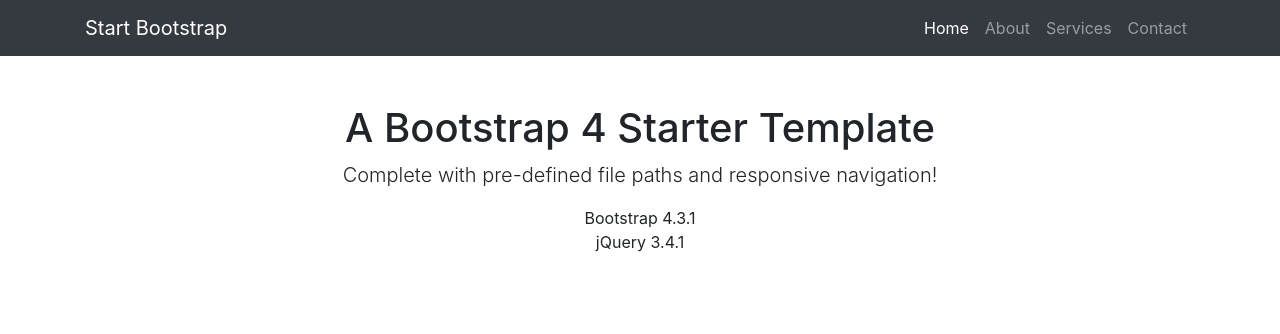
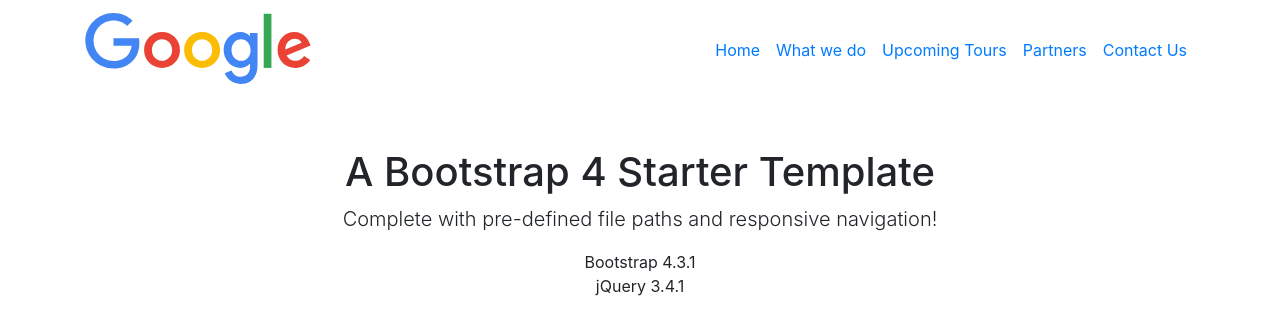
Before and after one commit to mattyjneal87/travel-management-company, a website: page index.html in a window 1280 px wide. Drawn offline with Linux system fonts and the light colour scheme.

Commit message:
created some stuff

```diff
--- /dev/null
+++ b/css/style.css
@@ -0,0 +1,3 @@
+.navbar-brand img {
+  width: 228px;
+}
--- a/index.html
+++ b/index.html
@@ -5,40 +5,45 @@
 
   <meta charset="utf-8">
   <meta name="viewport" content="width=device-width, initial-scale=1, shrink-to-fit=no">
-  <meta name="description" content="">
-  <meta name="author" content="">
+  <meta name="description" content="A website to play with Bootstrap a little bit.">
+  <meta name="author" content="Matthew Neal">
+  <link href="https://fonts.googleapis.com/css?family=Open+Sans:400,400i,600,700&display=swap" rel="stylesheet">
 
-  <title>Bare - Start Bootstrap Template</title>
+  <title>Google - Premier Conference and Incentive Travel Company</title>
 
   <!-- Bootstrap core CSS -->
-  <link href="vendor/bootstrap/css/bootstrap.min.css" rel="stylesheet">
+  <link href="vendor/bootstrap/css/bootstrap.css" rel="stylesheet">
+
+  <!-- Bootstrap Overrides -->
+  <link href="css/style.css" rel="stylesheet"
 
 </head>
 
 <body>
 
   <!-- Navigation -->
-  <nav class="navbar navbar-expand-lg navbar-dark bg-dark static-top">
+  <nav class="navbar navbar-expand-lg static-top">
     <div class="container">
-      <a class="navbar-brand" href="#">Start Bootstrap</a>
+      <a class="navbar-brand" href="#"><img src="img/google-logo.svg" alt="brand logo"></a>
       <button class="navbar-toggler" type="button" data-toggle="collapse" data-target="#navbarResponsive" aria-controls="navbarResponsive" aria-expanded="false" aria-label="Toggle navigation">
         <span class="navbar-toggler-icon"></span>
       </button>
       <div class="collapse navbar-collapse" id="navbarResponsive">
         <ul class="navbar-nav ml-auto">
           <li class="nav-item active">
-            <a class="nav-link" href="#">Home
-              <span class="sr-only">(current)</span>
-            </a>
+            <a class="nav-link" href="#">Home</a>
           </li>
           <li class="nav-item">
-            <a class="nav-link" href="#">About</a>
+            <a class="nav-link" href="#">What we do</a>
           </li>
           <li class="nav-item">
-            <a class="nav-link" href="#">Services</a>
+            <a class="nav-link" href="#">Upcoming Tours</a>
           </li>
           <li class="nav-item">
-            <a class="nav-link" href="#">Contact</a>
+            <a class="nav-link" href="#">Partners</a>
+          </li>
+          <li class="nav-item">
+            <a class="nav-link" href="#">Contact Us</a>
           </li>
         </ul>
       </div>
```
Also changed, not shown: img/google-logo.svg (added), img/husqvarna-logo.png (added), img/kawasaki-logo.png (added), img/kubota-oval-logo.png (added), img/panasonic-logo.png (added), img/suzuki-logo.png (added).
